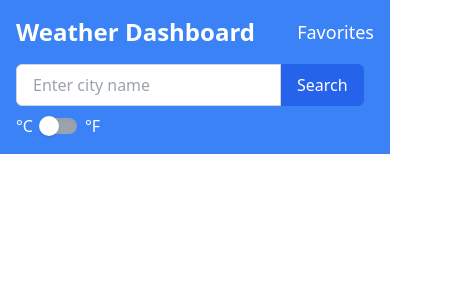
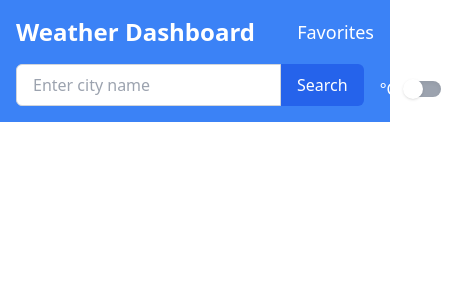
Before and after one commit to hasantohidul/weather-dashboard, a React (Create React App) app: page / in a window 390 px wide. Shown: the top 300 px of the page, 464 px wide, since content can reach past the window. Built offline with nearby package versions, Linux system fonts and the light colour scheme; no server answers.

Commit message:
style(Header): align SearchBar and UnitToggle on the same line for mobile devices

```diff
--- a/src/components/Header.jsx
+++ b/src/components/Header.jsx
@@ -27,7 +27,7 @@ const Header = () => {
           </nav>
         </div>
 
-        <div className="mt-4 md:mt-0 flex flex-col md:flex-row">
+        <div className="mt-4 md:mt-0 space-x-4 flex md:flex-row">
           <SearchBar />
           <UnitToggle />
         </div>
```
